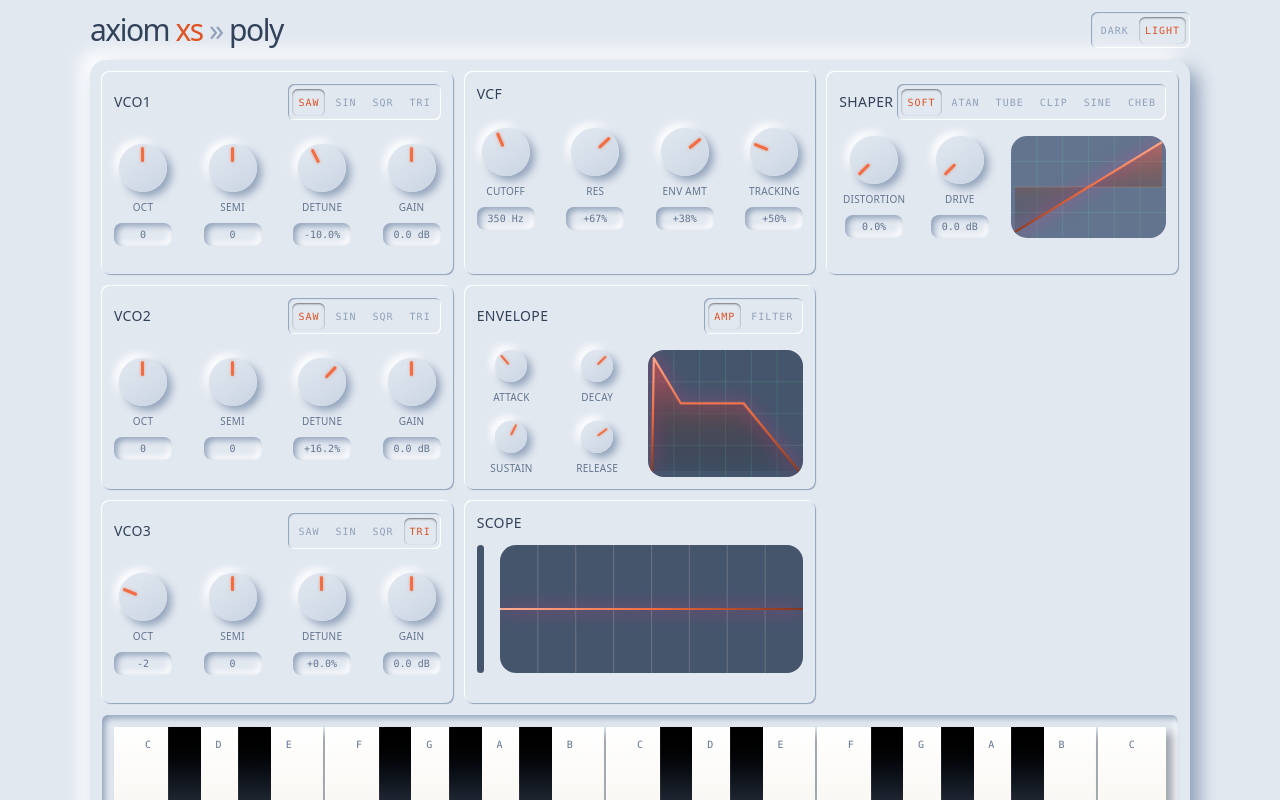
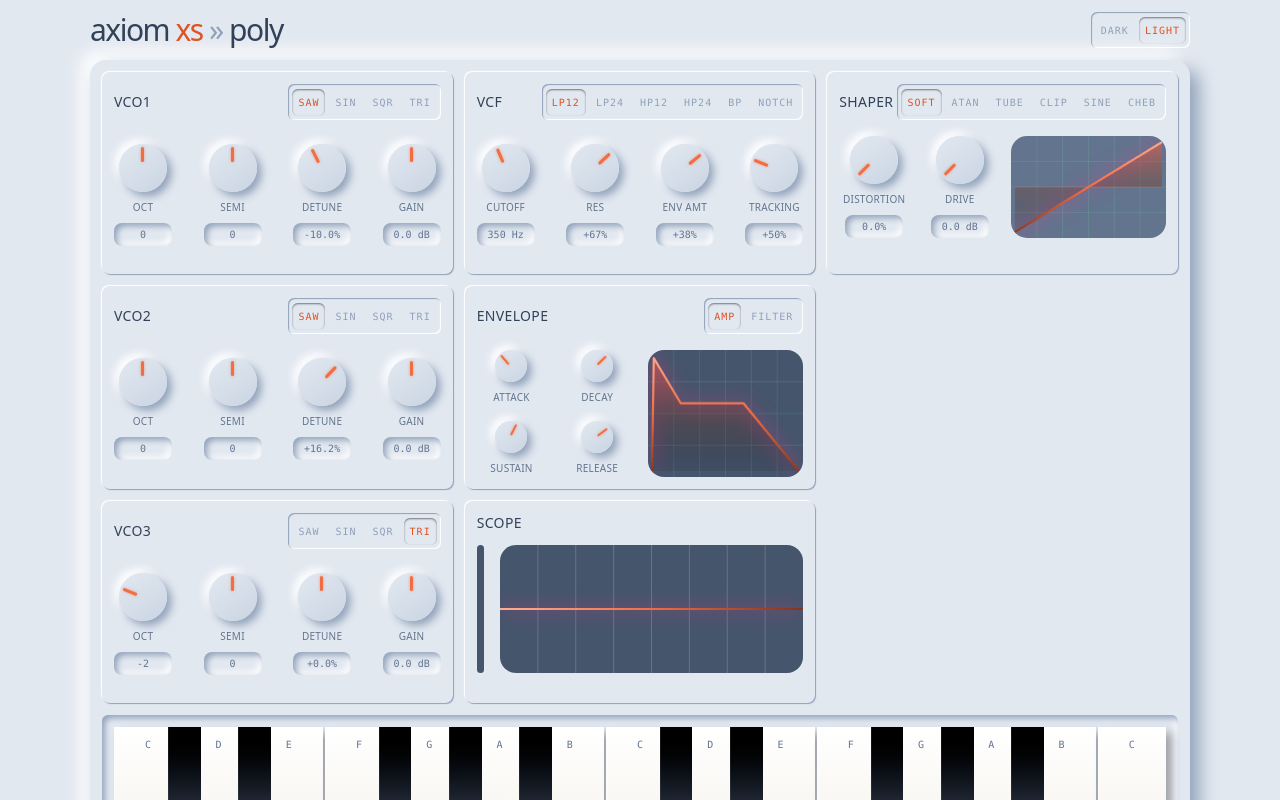
Before and after one commit to svandriel/axiom-synth, a Vue app in the folder app/: page / in a window 1280 px wide. Shown: the top 800 px of the page. Built offline with nearby package versions, Linux system fonts and the light colour scheme.

Commit message:
feat(ui): filter type toggle in FilterPanel

```diff
--- a/app/src/components/FilterPanel.vue
+++ b/app/src/components/FilterPanel.vue
@@ -1,5 +1,8 @@
 <template>
   <Panel :label="label">
+    <template #top-right>
+      <Toggle v-model="type" :values="types" />
+    </template>
     <div class="mt-3 flex flex-row justify-between gap-4">
       <Knob
         label="Cutoff"
@@ -47,9 +50,15 @@
 </template>
 
 <script setup lang="ts">
+import { type FilterType } from '@axiom/audio-engine';
 import { fractionDisplay } from '../utils/fraction-display.ts';
 import Knob from './Knob.vue';
 import Panel from './Panel.vue';
+import Toggle from './Toggle.vue';
+
+const type = defineModel<FilterType>('type', {
+  required: true,
+});
 
 const cutoff = defineModel<number>('cutoff', {
   required: true,
@@ -67,6 +76,15 @@ const tracking = defineModel<number>('tracking', {
   required: true,
 });
 
+const types: Array<{ id: FilterType; label: string }> = [
+  { id: 'lowpass12', label: 'LP12' },
+  { id: 'lowpass24', label: 'LP24' },
+  { id: 'highpass12', label: 'HP12' },
+  { id: 'highpass24', label: 'HP24' },
+  { id: 'bandpass', label: 'BP' },
+  { id: 'notch', label: 'Notch' },
+];
+
 withDefaults(
   defineProps<{
     label?: string;
--- a/app/src/components/Synth.vue
+++ b/app/src/components/Synth.vue
@@ -26,6 +26,7 @@
         v-model:resonance="resonance"
         v-model:envAmount="envAmount"
         v-model:tracking="tracking"
+        v-model:type="filterType"
       />
       <EnvelopePanel
         class="col-span-12 row-start-5 sm:col-span-6 sm:col-start-7 sm:row-start-2 lg:col-span-4"
@@ -63,6 +64,7 @@ const cutoff = ref(engine.value.filterConfig.frequency);
 const resonance = ref(filterQ);
 const envAmount = ref(engine.value.filterConfig.envAmount / 9600);
 const tracking = ref(engine.value.filterConfig.tracking);
+const filterType = ref(engine.value.filterType);
 const waveshaperType = ref(engine.value.waveshaperType);
 const waveshaperDistortion = ref(engine.value.distortionAmount);
 const waveshaperDrive = ref(engine.value.waveshaperDrive);
@@ -86,6 +88,10 @@ watch(envAmount, newEnvAmount => {
 
 watch(tracking, newTracking => {
   engine.value.filterKeyTrack = newTracking;
+});
+
+watch(filterType, newType => {
+  engine.value.filterType = newType;
 });
 
 watch(osc1, newOsc1 => {
```
